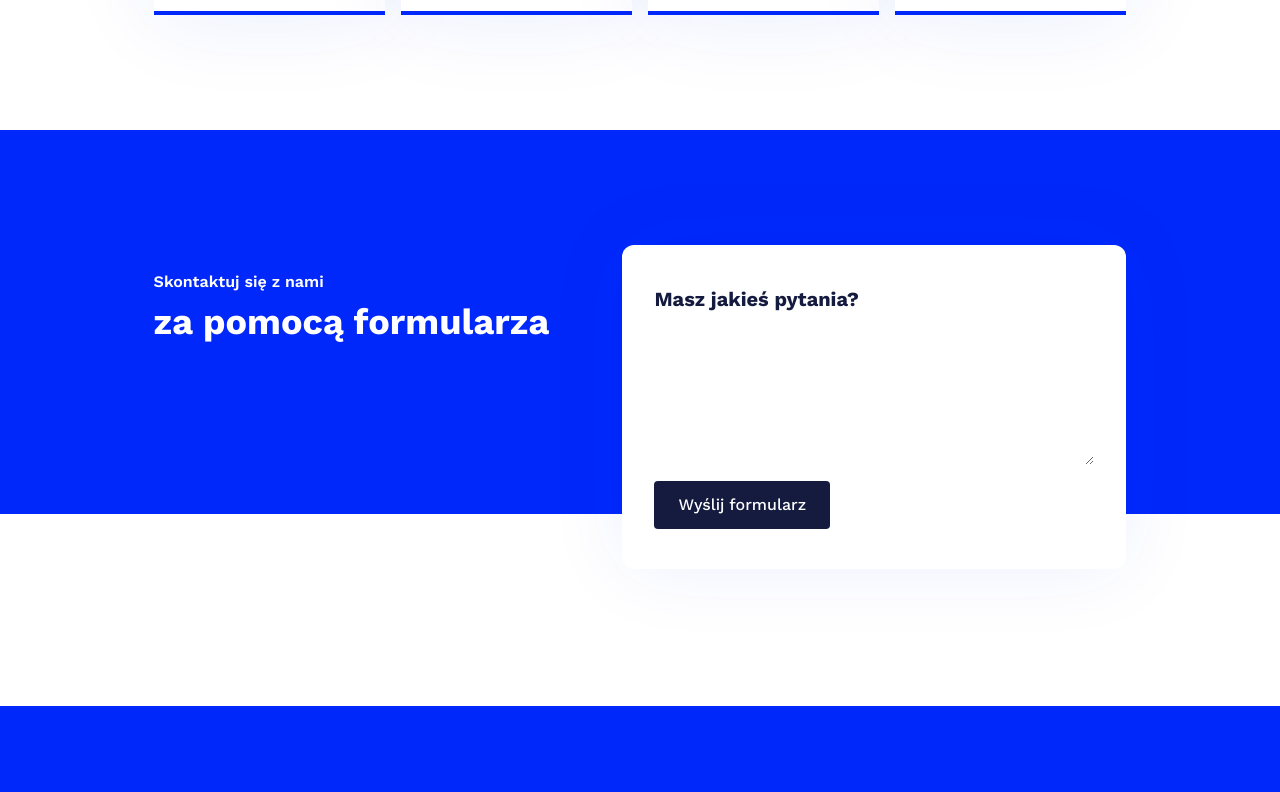
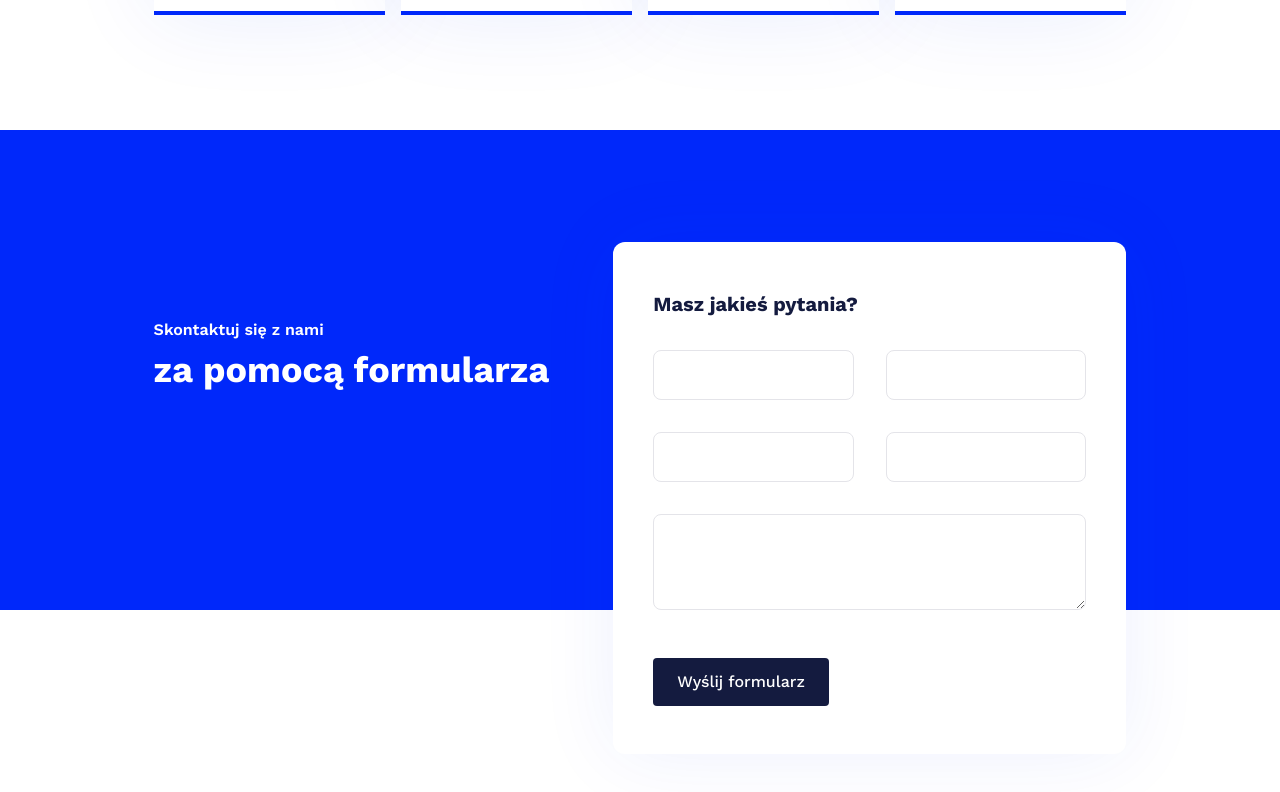
Before and after one commit to filipfe/E-Diagnosta, a React (Vite) app in the folder frontend/: page / in a window 1280 px wide. Shown: the part 1440-2232 px from the top of the page. Built offline with nearby package versions, Linux system fonts and the light colour scheme.

Commit message:
admin panel

```diff
--- a/frontend/src/App.tsx
+++ b/frontend/src/App.tsx
@@ -12,7 +12,7 @@ import PublicRoute from "./utils/PublicRoute"
 import PrivateRoute from "./utils/PrivateRoute"
 import Profile from "./pages/Profile"
 import Verify from "./pages/signup/Verify"
-import { useEffect } from "react"
+import { useLayoutEffect } from "react"
 import { useAppDispatch } from "./main"
 import { login, logout } from "./reducers/login"
 import jwtDecode from 'jwt-decode'
@@ -24,7 +24,8 @@ const loginFromLocalStorage = loginString && JSON.parse(loginString)
 
 export default function App() {
   const dispatch = useAppDispatch()
-  useEffect(() => {
+
+  useLayoutEffect(() => {
     if(loginFromLocalStorage) {
       let user: User = jwtDecode(loginFromLocalStorage.access)
       dispatch(login({
@@ -42,7 +43,7 @@ export default function App() {
   return (
     <>
       <Header />
-      <main>
+      <main style={{minHeight: '100vh'}}>
         <Routes>
           <Route path="/" element={<Home />} />
           <Route path="/skp" element={<SKP />} />
--- a/frontend/src/components/Header.tsx
+++ b/frontend/src/components/Header.tsx
@@ -5,7 +5,7 @@ import { useAppSelector } from "../main"
 
 export default function Header() {
     return (
-        <header className="flex items-center shadow-[0px_0px_102px_rgba(15,50,235,0.08)] justify-between h-[6rem] padding sticky top-0 bg-white">
+        <header className="flex items-center shadow-[0px_0px_102px_rgba(15,50,235,0.08)] justify-between h-[5rem] md:h-[6rem] padding sticky z-30 top-0 bg-white">
             <Logo />
             <Nav />
         </header>
--- a/frontend/src/components/home/Contact.tsx
+++ b/frontend/src/components/home/Contact.tsx
@@ -1,19 +1,43 @@
+import axios from "axios"
+import { FormEvent, useState } from "react"
+
 export default function Contact() {
+    const [details, setDetails] = useState({
+        first_name: '',
+        last_name: '',
+        email: '',
+        phone: '',
+        message: ''
+    })
+
+    const handleSubmit = (e: FormEvent) => {
+        e.preventDefault()
+        axios.post('/api/contact', JSON.stringify(details), { headers: { 'Content-Type': 'application/json' }})
+    }
+
     return (
-        <section className="padding bg-primary min-h-[4in] mb-[2in] flex flex-col relative xl:flex-row xl:justify-between items-center">
-            <h2 className="flex flex-col gap-2 text-white mb-8">
+        <section className="padding bg-primary py-16 xl:py-28 max-h-[7in] sm:max-h-[6in] xl:max-h-[5in] relative xl:mt-auto mb-[4in] flex flex-col gap-8 sm:gap-16 xl:flex-row xl:justify-between items-center">
+            <h2 className="flex flex-col gap-2 text-white xl:mb-8">
                 <span className="font-semibold">Skontaktuj się z nami</span>
-                <span className="font-bold text-4xl">za pomocą formularza</span>
+                <span className="font-bold text-4xl xl:w-max">za pomocą formularza</span>
             </h2>
-            <div className="bg-white rounded-xl py-10 px-8 xl:absolute xl:right-[12vw] xl:top-[30%] 2xl:right-[18vw] xl:max-w-[40%] flex flex-col gap-6 shadow-[0px_0px_81px_rgba(15,50,235,0.07)]">
-                <h3 className="font-bold text-xl">Masz jakieś pytania?</h3>
-                <form className="flex flex-col md:grid grid-cols-2 gap-4">
-                    <input type="text" />
-                    <input type="text" />
-                    <input type="text" />
-                    <input type="text" />
-                    <textarea className="col-span-2" name="message" id="message"></textarea>
-                    <button className="bg-font transition-colors w-max font-medium hover:bg-darkPrimary text-white rounded flex items-center py-3 px-6">Wyślij formularz</button>
+            <div className="bg-white rounded-xl py-12 px-10 max-w-full xl:self-start flex flex-col gap-6 shadow-[0px_0px_81px_rgba(15,50,235,0.07)]">
+                <h3 className="font-bold text-xl mb-2">Masz jakieś pytania?</h3>
+                <form onSubmit={handleSubmit} className="flex flex-col sm:grid grid-cols-2 gap-8 max-w-full">
+                    <div className="relative min-w-0">
+                        <input className="rounded-lg py-3 px-6 border-[1px] max-w-full border-[#E4E4E9]" onChange={e => setDetails(prev => { return { ...prev, first_name: e.target.value }})} type="text" name="firstName" id='firstName' />
+                    </div>
+                    <div className="relative min-w-0">
+                        <input className="rounded-lg py-3 px-6 border-[1px] max-w-full border-[#E4E4E9]" onChange={e => setDetails(prev => { return { ...prev, last_name: e.target.value }})} type="text" name='lastName' id='lastName' />
+                    </div>
+                    <div className="relative min-w-0">
+                        <input className="rounded-lg py-3 px-6 border-[1px] max-w-full border-[#E4E4E9]" onChange={e => setDetails(prev => { return { ...prev, email: e.target.value }})} type="email" name="email" id='email' />
+                    </div>
+                    <div className="relative min-w-0">
+                        <input className="rounded-lg py-3 px-6 border-[1px] max-w-full border-[#E4E4E9]" onChange={e => setDetails(prev => { return { ...prev, phone: e.target.value }})} type="tel" name="phone" id='phone' />
+                    </div>
+                    <textarea className="col-span-2 min-h-[1in] rounded-lg py-3 px-6 border-[1px] border-[#E4E4E9]" name="message" id="message"></textarea>
+                    <button className="bg-font text-sm md:text-base transition-colors w-max font-medium hover:bg-darkPrimary text-white rounded flex items-center py-3 px-6 mt-4">Wyślij formularz</button>
                 </form>
             </div>
         </section>
```
Also changed, not shown: frontend/src/components/home/Landing.tsx (line endings or trailing spaces), 5 other files (tests, documents, lock files or other folders).
